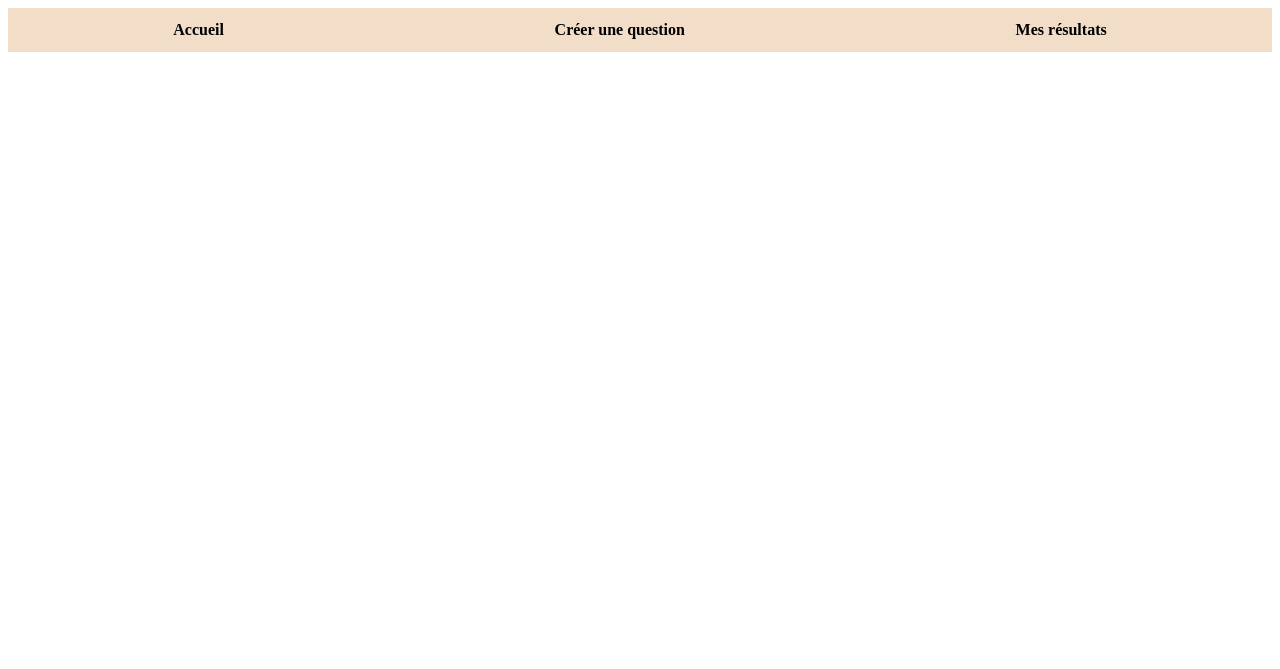
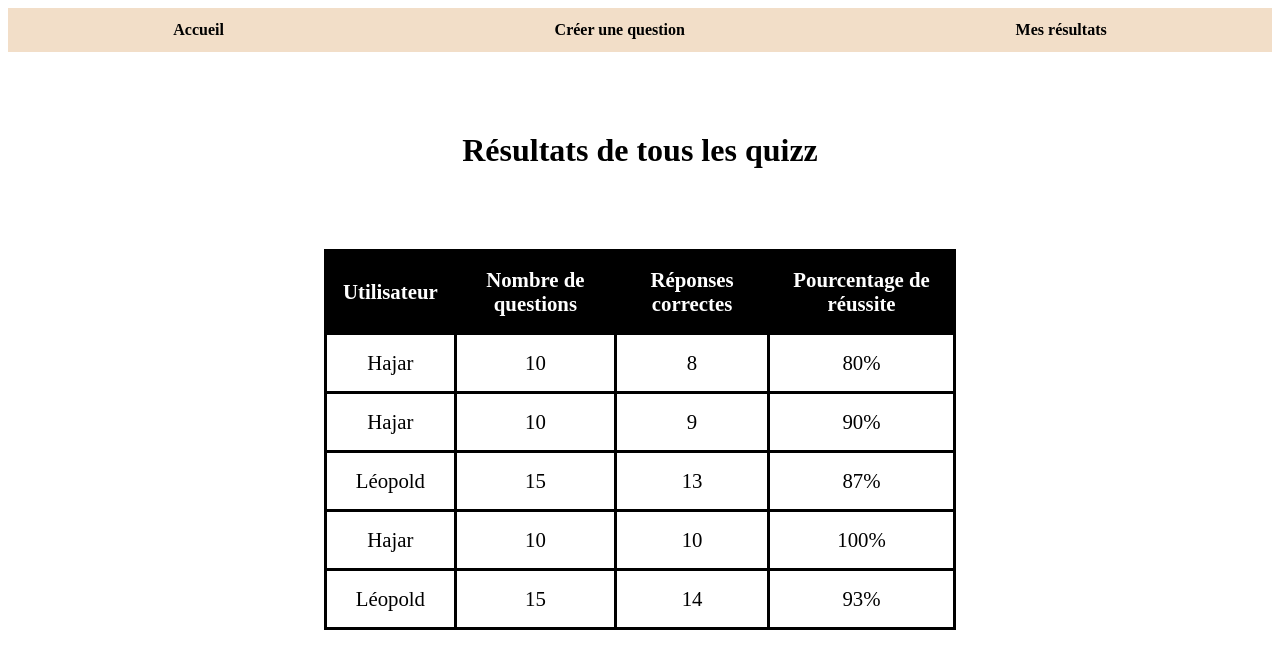
Before and after one commit to Leopold-ch/site_quizz_PHP, a PHP site: page /resultats.php in a window 1280 px wide. Shown: the top 669 px of the page. Run offline with PHP 8.4, Linux system fonts and the light colour scheme; data comes from the database, SQL or seed files in the repository; both versions use the stored data as it was after the commit.

Commit message:
affichage des résultats

```diff
--- a/creation_quizz.php
+++ b/creation_quizz.php
@@ -4,8 +4,6 @@ require 'data/Quizz_BD.php';
 $nbMaxReponses = 5;
 
 if ($_SERVER["REQUEST_METHOD"] == "POST") {
-
-    if (isset($_POST["nom"])) {$nom = $_POST["nom"];}
 
     if (isset($_POST["enonce"])) {$enonce = $_POST["enonce"];}
 
--- a/data/Quizz_BD.php
+++ b/data/Quizz_BD.php
@@ -40,7 +40,6 @@ function getQuizz(int $id): array
         $fichierDB=new PDO("sqlite:data/Quizz_BD.db");
         $fichierDB->setAttribute(PDO::ATTR_ERRMODE,PDO::ERRMODE_WARNING);
 
-
         $resRequete=$fichierDB->query("select idQuestion, idReponse, correcte, enonce, contenu
         from REPONSE_POSSIBLE join QUESTION join REPONSE on (REPONSE_POSSIBLE.idQuestion = QUESTION.id) AND (REPONSE_POSSIBLE.idReponse = REPONSE.id)
         WHERE idQuestion=".$id.";");
@@ -56,6 +55,34 @@ function getQuizz(int $id): array
         echo "Problème de base de données : ".$e->getMessage();
     }
     return $question;
+
+}
+
+//fonction d'obtention des résultats
+function getResultats(string $nom="null"): array
+{
+    $resultats = array();
+    try{
+        //établissement de la connexion avec la base de données
+        $fichierDB=new PDO("sqlite:data/Quizz_BD.db");
+        $fichierDB->setAttribute(PDO::ATTR_ERRMODE,PDO::ERRMODE_WARNING);
+
+        $condition = "";
+        if ($nom != "null"){$condition = 'WHERE utilisateur="'.$nom.'"';}
+
+        $resRequete=$fichierDB->query("select utilisateur, nbQuestions, nbReponsesCorrectes from RESULTAT ".$condition.";");
+
+        foreach($resRequete as $r){
+            array_push($resultats, $r);
+        }
+
+        //fermeture de la connexion
+        $fichierDB=null;
+
+    }catch(PDOException $e){
+        echo "Problème de base de données : ".$e->getMessage();
+    }
+    return $resultats;
 
 }
 
--- a/questionnaire.php
+++ b/questionnaire.php
@@ -26,10 +26,11 @@ if ($_SERVER["REQUEST_METHOD"] == "POST") {
     exit();
 }
 
-if ($numQuestion > $nbTotalQuestions){
-    //redirection vers la page d'accueil si on est arrivé au bout des questions
+if ($numQuestion > $nbTotalQuestions){      //si on est arrivé à la fin du quizz
+    //enregristrement dans la base de données
     if (isset($nom)){insererResultat($nbTotalQuestions, $score, $nom);}
     else {insererResultat($nbTotalQuestions, $score);}
+    //redirection vers la page d'accueil
     header("Location: index.php?nom=".$nom);
     exit();
 }
--- a/resultats.php
+++ b/resultats.php
@@ -1,14 +1,6 @@
 <?php
-$nom = null;
-
-if ($_SERVER["REQUEST_METHOD"] == "POST") {
-
-    if (isset($_POST["nom"])) {$nom = $_POST["nom"];}
-}
-
-if (!empty($_GET['nom'])){$nom = $_GET['nom'];}
+require 'data/Quizz_BD.php';
 ?>
-
 
 <!doctype html>
 <html lang="fr">
@@ -24,6 +16,42 @@ if (!empty($_GET['nom'])){$nom = $_GET['nom'];}
     ?>
 
     <main>
+        <?php
+        $appartenance = "tous les quizz";
+        if (isset($nom)) {
+            $appartenance = $nom;
+        }
+        echo "<h1>Résultats de ".$appartenance."</h1>";
+        ?>
+
+        <table>
+            <tr>
+                <?php if (!isset($nom)){echo "<th>Utilisateur</th>";} ?>
+                <th>Nombre de questions</th>
+                <th>Réponses correctes</th>
+                <th>Pourcentage de réussite</th>
+            </tr>
+
+            <?php
+
+            if (isset($nom)) {
+                $resultats = getResultats($nom);}
+            else {$resultats = getResultats();}
+
+            foreach ($resultats as $res) {
+                echo "<tr>";
+                if (!isset($nom)){
+                    echo "<td>".$res["utilisateur"]."</td>";
+                }
+                echo "<td>".$res["nbQuestions"]."</td>
+                <td>".$res["nbReponsesCorrectes"]."</td>
+                <td>".round($res["nbReponsesCorrectes"] / $res["nbQuestions"] *100)."% </td>
+                </tr>";
+
+            }
+
+            ?>
+        </table>
     </main>
 </body>
 </html>
--- a/static/css/resultats.css
+++ b/static/css/resultats.css
@@ -2,6 +2,26 @@ body{
     text-align: center;
 }
 
-h1, h2{
+h1{
     margin: 10vh;
 }
+
+table{
+    border-collapse: collapse;
+    width: 50%;
+    margin-left: auto;
+    margin-right: auto;
+}
+
+th, td{
+    border: solid black;
+    padding: 2vh;
+    text-align: center;
+    font-size: 1.3rem;
+}
+
+th{
+    color: white;
+    background-color: black;
+    font-weight: bold;
+}
--- a/static/php/header.php
+++ b/static/php/header.php
@@ -1,14 +1,12 @@
 <link rel="stylesheet" href="static/css/header.css">
 <?php
-
+$nom = null;
 if ($_SERVER["REQUEST_METHOD"] == "POST") {
 
     if (isset($_POST["nom"])) {$nom = $_POST["nom"];}
 
 }
 if (!empty($_GET['nom'])){$nom = $_GET['nom'];}
-
-print_r($nom);
 ?>
 
 
```
Also changed, not shown: README.md, data/Quizz_BD.db, static/css/header.css (line endings or trailing spaces).
